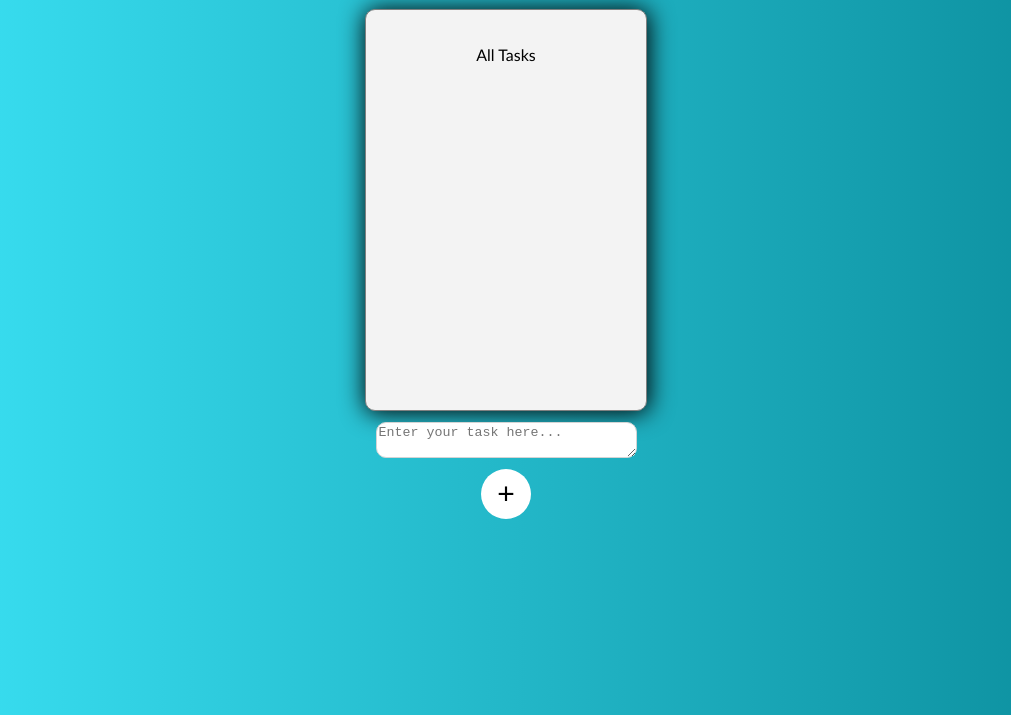
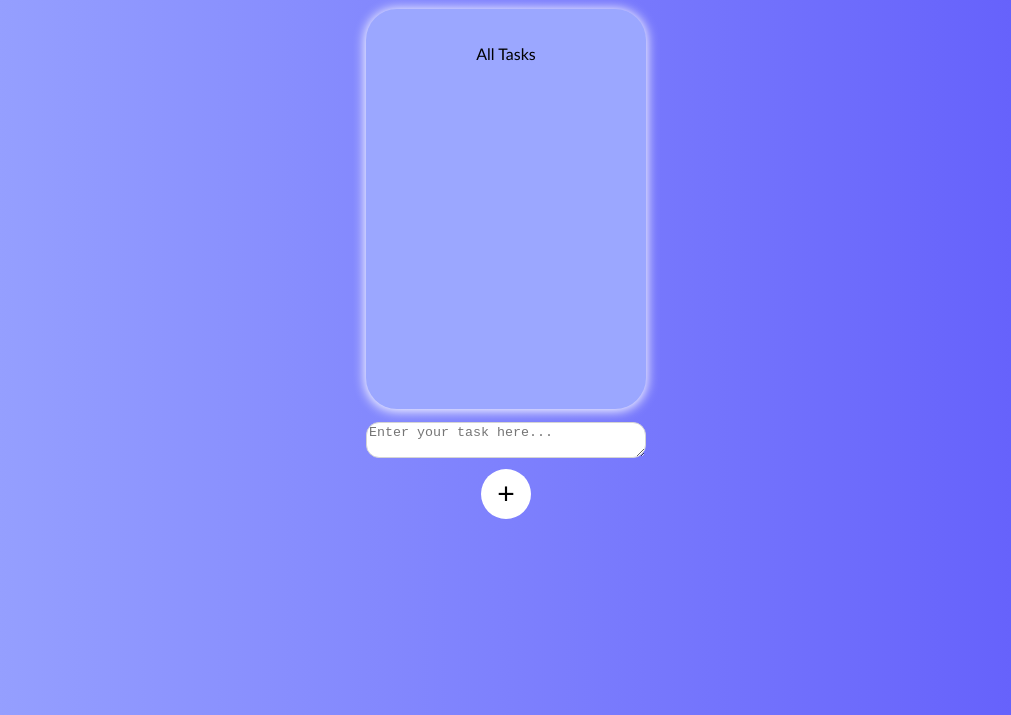
Before and after one commit to ganeshkondaka/to-do-list-, a plain HTML site: page index.html in a window 1280 px wide. Shown: the part 85-800 px from the top of the page, without its empty margins (134-1145 px from the left). Drawn offline with Linux system fonts and the light colour scheme.

Commit message:
Update todo.css
changing some styles

```diff
--- a/todo.css
+++ b/todo.css
@@ -5,7 +5,8 @@ h2{
 
 }
 body{
-    background: linear-gradient(to right, rgb(60, 228, 247) 0%, rgb(10, 139, 154) 100%);    display: flex;
+    background: linear-gradient(to right, rgb(155 167 255) 0%, rgb(96 90 251) 100%);
+    display: flex;
     justify-content: center;
     align-items: center;
     flex-direction: column;
@@ -17,11 +18,11 @@ body{
     display: flex;
     align-items: center;
     flex-direction: column;
-    border: 1px solid gray;
-    border-radius: 10px;
+    /* border: 1px solid gray; */
+    border-radius: 31px;
     width: 280px;
-    background-color: rgb(243, 243, 243);
-    box-shadow: 1px 1px 25px 1px black;
+    background-color: rgb(155 167 255);
+    box-shadow: 0px 1px 12px 1px #ffffff;
 }
 #addlist{
     display: flex;
@@ -57,7 +58,7 @@ textarea{
     justify-content: space-evenly;
     align-items: center;
     background-color: white;
-    box-shadow: 0px 7px 20px 0px rgb(96, 96, 96);
+    box-shadow: 0px 1px 15px 0px rgb(96, 96, 96);
 }
 
 input[type="checkbox" i]:checked {
@@ -82,12 +83,15 @@ input[type="checkbox" i]:checked {
 }
 
 #task{
-    height: 30px;
+   height: 30px;
+    width: 274px;
     border: 1px solid rgb(212, 212, 212);
-    border-radius: 10px;
-/*     box-shadow: 1px 1px 25px 1px black; */
+    border-radius: 13px;
+    /* box-shadow: 1px 1px 25px 1px black; */
     position: fixed;
     top: 507px;
+    background-color: white;
+}
 }
     /* background: linear-gradient(to bottom right, rgb(0, 6, 97) 0%, rgb(0, 0, 0) 100%); */
     /* box-shadow: 1px 1px 20px 1px black;
```
